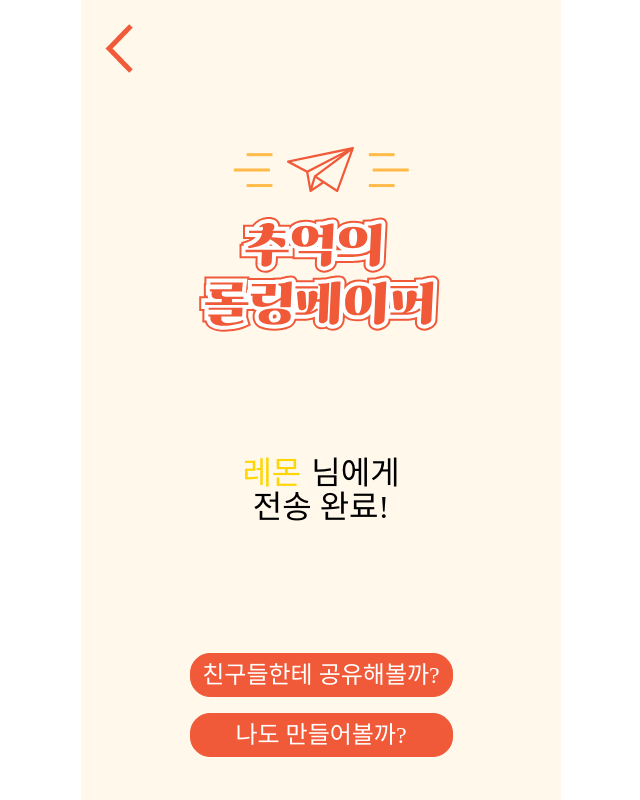
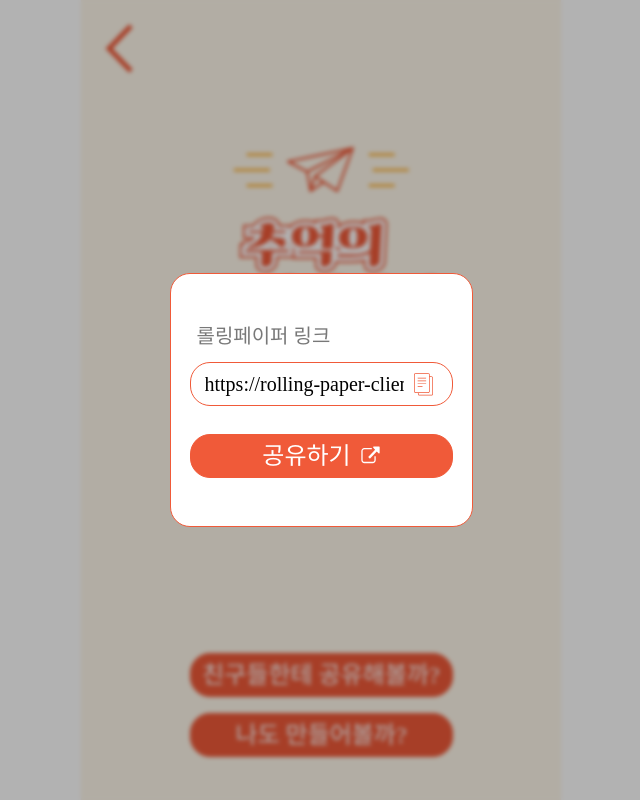
Before and after one commit to Memory-maker/rolling-paper-client, a React (Vite) app: page /sending in a window 1280 px wide. Both pictures are taken after a click on the button "친구들한테 공유해볼까?". Shown: the whole page, without its empty margins (319-959 px from the left). Built offline with nearby package versions, Linux system fonts and the light colour scheme; a web font is replaced by a local one.

Commit message:
Fix: sendingpage to add props setIsModal

```diff
--- a/src/pages/CreateRoll/ShareRoll/index.tsx
+++ b/src/components/shared/shareModal.tsx
@@ -2,22 +2,19 @@ import styled from "styled-components";
 import { useCallback } from "react";
 import { ReactComponent as ShareIcon } from "/src/assets/svgs/share.svg";
 import { ReactComponent as ClipboardIcon } from "/src/assets/svgs/Text-files.svg";
-import { modalColors } from "../../../theme/color";
-import Button from "../../../components/Button";
+import { modalColors } from "../../theme/color";
+import Button from "../Button";
+import { APP_BASE_URL } from "../../constants/url";
+import { shareContentWithWebapi } from "../../utils/share";
 
-interface Props {
+interface ShareModalProps {
   paperUrl: string;
+  modalTitle?: string;
 }
 
-function ShareRoll({ paperUrl }: Props) {
+function ShareModal({ paperUrl, modalTitle = "" }: ShareModalProps) {
   // const [visible, setVisible] = useState(true);
-  const shareUrl = `https://rolling-paper-client-blue.vercel.app/rollingpaper/11${paperUrl}`;
-
-  // const shareData = {
-  //   title: "롤링 페이퍼",
-  //   text: "롤링 페이퍼",
-  //   url: shareUrl,
-  // };
+  const shareUrl = `${APP_BASE_URL}/${paperUrl}`;
 
   function copyToClipboard() {
     const t = document.createElement("textarea");
@@ -28,16 +25,30 @@ function ShareRoll({ paperUrl }: Props) {
     document.body.removeChild(t);
   }
 
+  // form이면 버튼 누를시 작동 default submit니까 공유하기 버튼시 공유되도록 아래처럼 변환함.
   const handleClickButton = useCallback(() => {
     copyToClipboard();
     // setVisible(false);
   }, []);
 
+  const onHandleForm = () => {
+    //공유하기 눌렀을 시 로직
+
+    /* shareData props Exmaple
+    const shareData = {
+       title: `${nickname}의 롤링페이퍼`,
+      text: `${nickname}와 함께 롤링페이퍼를 써볼까요?`,
+      url: `${APP_BASE_URL}/rollingpaper`,
+    };
+  */
+    shareContentWithWebapi(shareData);
+  };
+
   return (
     <Wrapper onClick={(e) => e.stopPropagation()}>
-      <Title>롤링 페이퍼를 만들었어요! 이제 친구들에게 써달라고 말해볼까요?</Title>
+      <ModalTitle>{modalTitle}</ModalTitle>
 
-      <form>
+      <form onSubmit={onHandleForm}>
         <Label>롤링페이퍼 링크</Label>
         <InputWrapper>
           <InputField type="text" name="paperUrl" value={shareUrl} readOnly />
@@ -46,7 +57,7 @@ function ShareRoll({ paperUrl }: Props) {
           </IconButton>
         </InputWrapper>
 
-        <Button type="button" onClick={handleClickButton}>
+        <Button type="button">
           공유하기
           <ShareIcons>
             <ShareIcon />
@@ -57,7 +68,7 @@ function ShareRoll({ paperUrl }: Props) {
   );
 }
 
-export default ShareRoll;
+export default ShareModal;
 
 const ShareIcons = styled.div`
   display: inline-block;
@@ -73,7 +84,7 @@ const Wrapper = styled.div`
   align-items: center;
 `;
 
-const Title = styled.h2`
+const ModalTitle = styled.h2`
   font-weight: 400;
   font-size: 24px;
   line-height: 24px;
@@ -100,7 +111,6 @@ const IconButton = styled.button`
   position: absolute;
   right: 14px;
   top: 26px;
-  cursor: pointer;
 `;
 
 const InputField = styled.input`
--- a/src/pages/CreateRoll/index.tsx
+++ b/src/pages/CreateRoll/index.tsx
@@ -2,7 +2,7 @@ import { useState } from "react";
 
 import Modal from "../ModalContainer";
 import MakeRoll from "./MakeRoll";
-import ShareRoll from "./ShareRoll";
+import ShareRoll from "../../components/shared/shareModal";
 
 type ObjType = {
   [index: string]: string;
@@ -53,6 +53,8 @@ function CreateRoll({ setIsModalOpen }: Props) {
       });
   };
 
+  const modalTitle = "롤링 페이퍼를 만들었어요! 이제 친구들에게 써달라고 말해볼까요?";
+
   return (
     <Modal setIsModalOpen={setIsModalOpen}>
       {!shareRollVisible && (
@@ -63,7 +65,7 @@ function CreateRoll({ setIsModalOpen }: Props) {
           setPaperTheme={setPaperTheme}
         />
       )}
-      {shareRollVisible && <ShareRoll paperUrl={paperUrl} />}
+      {shareRollVisible && <ShareRoll paperUrl={paperUrl} modalTitle={modalTitle} />}
     </Modal>
   );
 }
--- a/src/pages/ModalContainer/index.tsx
+++ b/src/pages/ModalContainer/index.tsx
@@ -15,10 +15,6 @@ const ModalWrapper = styled.div`
   z-index: 999;
   background-color: rgba(0, 0, 0, 0.3);
   backdrop-filter: blur(2px);
-`;
-
-const ModalBackWrapper = styled.div`
-  width: 100%;
 `;
 
 const ModalBody = styled.div`
@@ -41,7 +37,7 @@ function ModalContainer({ setIsModalOpen, children }: ModalProps) {
   const modalRoot = document.getElementById("modal") as HTMLDivElement;
   const modalRef = useRef<HTMLDivElement>(null);
 
-  const handleModalOutsideClick = (e: React.MouseEvent<HTMLDivElement>) => {
+  const handleModalOutsideClick = () => {
     setIsModalOpen(false);
   };
 
--- a/src/pages/Sending.tsx
+++ b/src/pages/Sending.tsx
@@ -5,10 +5,9 @@ import Title from "../components/Title";
 import { useNavigate } from "react-router-dom";
 import { colors, textColor } from "../theme/color";
 import { APP_BASE_URL } from "../constants/url";
-import { shareContent } from "../utils/share";
+import { shareContentWithWebapi } from "../utils/share";
 import MoalContainer from "./ModalContainer";
-import ShareRoll from "../pages/CreateRoll/ShareRoll/index";
-
+import ShareModal from "../components/shared/shareModal";
 import Button from "../components/Button";
 
 interface ShareProps {
@@ -25,6 +24,7 @@ const Sending = (props: ShareProps) => {
 
   const sendingMessage = shareStatus ? "전송 완료!" : "전송 실패 ㅠㅠ";
   const [show, setShow] = useState(false);
+
   const shareData = {
     title: `${nickname}의 롤링페이퍼`,
     text: `${nickname}와 함께 롤링페이퍼를 써볼까요?`,
@@ -33,9 +33,9 @@ const Sending = (props: ShareProps) => {
 
   const onHandleShare = () => {
     if (typeof window.navigator.share !== "undefined") {
-      shareContent(shareData);
+      shareContentWithWebapi(shareData);
     } else {
-      //
+      setShow(!show);
     }
   };
 
@@ -70,11 +70,11 @@ const Sending = (props: ShareProps) => {
           )}
         </ButtonContainer>
 
-        {/* <MoalContainer>
-          <ShareRoll />
-        </MoalContainer> */}
-
-        {show && <Modal setIsModalOpen={setShow} children={<ModalText>복사 완료!</ModalText>} />}
+        {show && (
+          <MoalContainer setIsModalOpen={setShow}>
+            <ShareModal paperUrl={""} />
+          </MoalContainer>
+        )}
       </Main>
     </Container>
   );
@@ -143,8 +143,3 @@ const ButtonContainer = styled.div`
   flex-direction: column;
   align-items: center;
 `;
-
-const ModalText = styled.div`
-  font-size: 48px;
-  text-align: center;
-`;
--- a/src/utils/share.ts
+++ b/src/utils/share.ts
@@ -4,7 +4,7 @@ interface shareData {
   url: string;
 }
 
-export const shareContent = async (data: shareData) => {
+export const shareContentWithWebapi = async (data: shareData) => {
   try {
     if (typeof window.navigator.share !== "undefined") {
       await window.navigator.share(data);
```
